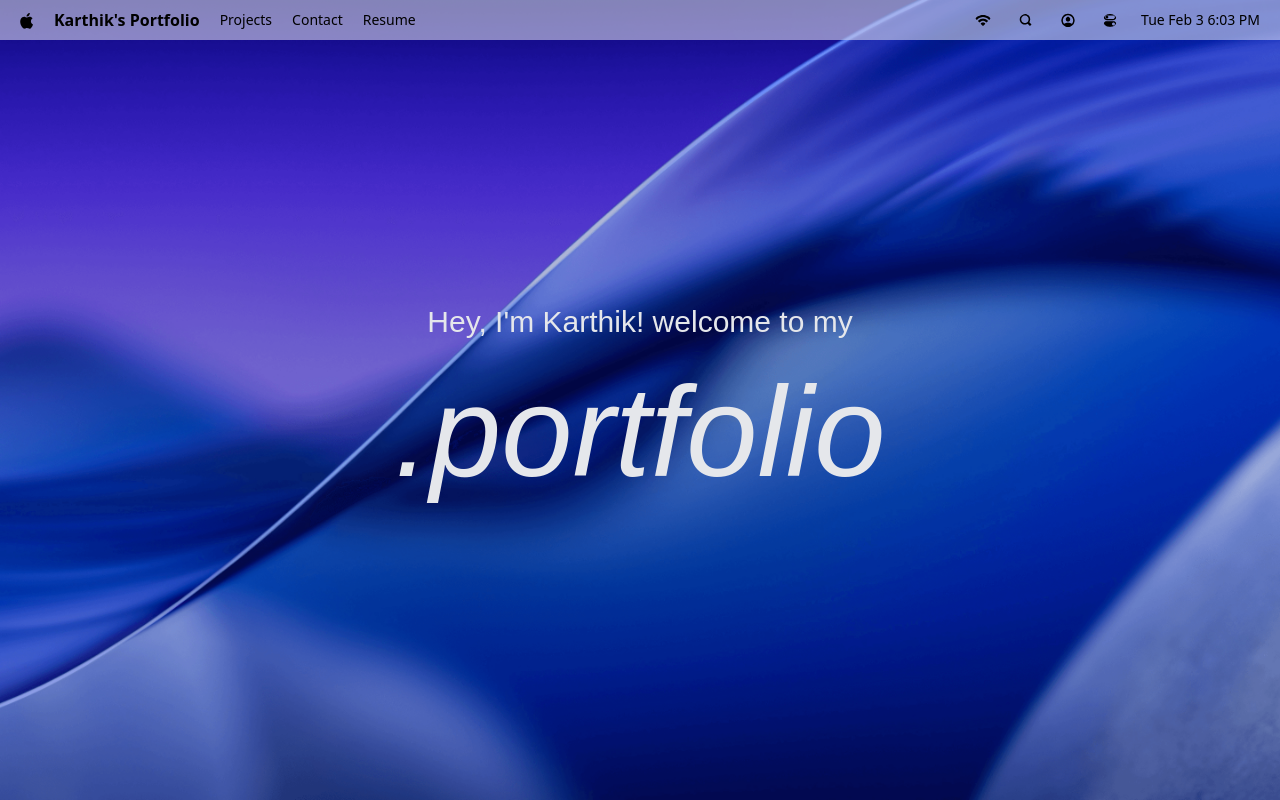
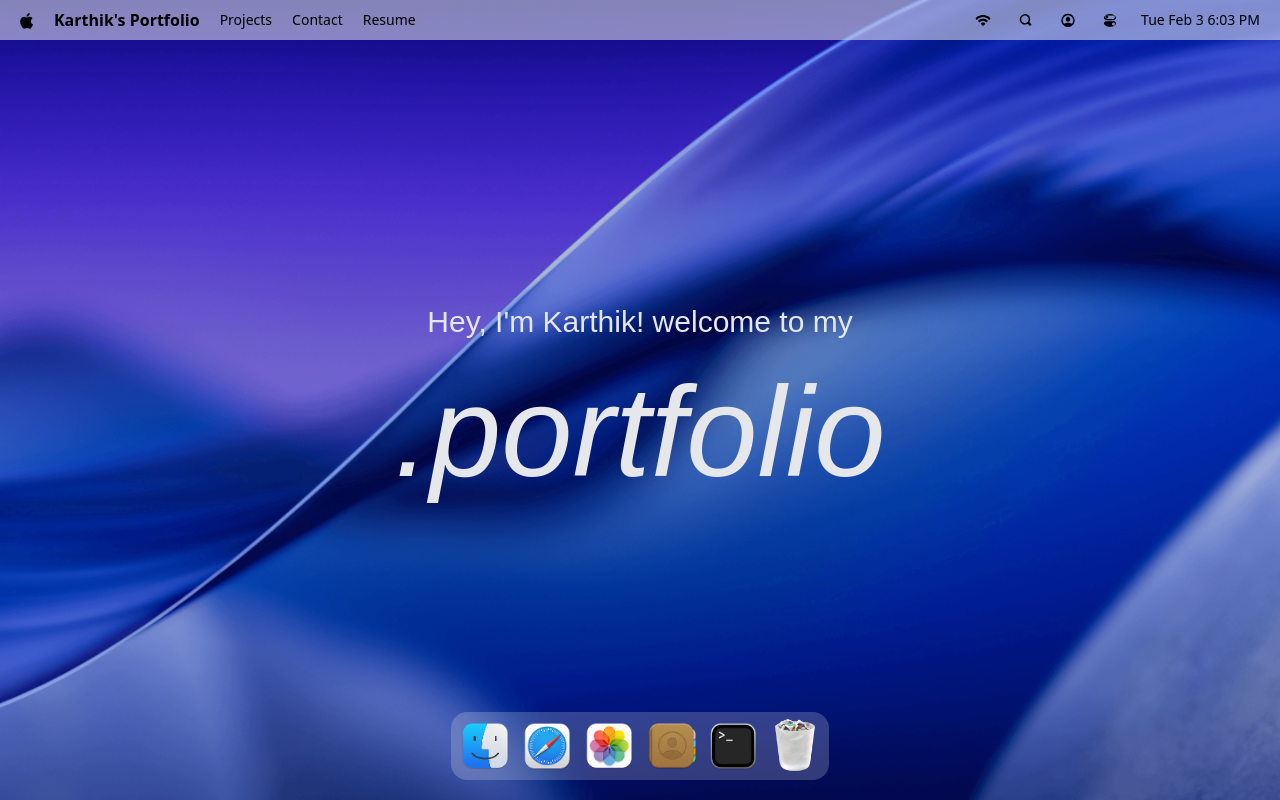
Before and after one commit to Karthik2315/Portfolio, a React (Vite) app: page / in a window 1280 px wide. Built offline with nearby package versions, Linux system fonts and the light colour scheme; a web font is replaced by a local one.

Commit message:
completed the basic frontend of dock

```diff
--- a/package.json
+++ b/package.json
@@ -17,6 +17,7 @@
     "lucide-react": "^0.563.0",
     "react": "^19.2.0",
     "react-dom": "^19.2.0",
+    "react-tooltip": "^5.30.0",
     "tailwindcss": "^4.1.18"
   },
   "devDependencies": {
--- a/src/App.jsx
+++ b/src/App.jsx
@@ -1,3 +1,4 @@
+import Dock from '#components/Dock'
 import Navbar from '#components/Navbar'
 import Welcome from '#components/Welcome'
 import React from 'react'
@@ -7,6 +8,7 @@
     <main>
       <Navbar />
       <Welcome />
+      <Dock />
     </main>
   )
 }
--- /dev/null
+++ b/src/components/Dock.jsx
@@ -0,0 +1,76 @@
+import { dockApps } from '#constants';
+import { useGSAP } from '@gsap/react';
+import React, { useRef } from 'react'
+import { Tooltip } from 'react-tooltip';
+import gsap from 'gsap';
+
+const Dock = () => {
+  const dockRef = useRef(null);
+  useGSAP(()=>{
+    const dock = dockRef.current;
+    if(!dock) return ;
+    const icons = dock.querySelectorAll(".dock-icon");
+    const animateIcons = (mouseX) => {
+      const {left} = dock.getBoundingClientRect();
+      icons.forEach((icon)=>{
+        const {left:iconLeft,width} = icon.getBoundingClientRect();
+        const center = iconLeft - left + width/2;
+        const distance = Math.abs(mouseX - center);
+        const intensity = Math.exp(-(distance ** 2.5)/20000);
+        gsap.to(icon,{
+          scale:1 + 0.25*intensity,
+          y: -15*intensity,
+          duration:0.2,
+          ease:"power1.out"
+        })
+      })
+    }
+    const handleMouseMove = (e) => {
+      const {left} = dock.getBoundingClientRect();
+      animateIcons(e.clientX - left);
+    }
+    const resetIcons = () =>
+      icons.forEach((icon)=>
+        gsap.to(icon,{
+          scale:1,
+          y:0,
+          duration:0.2,
+          ease:"power1.out"
+        }),
+      )
+    dock.addEventListener("mousemove",handleMouseMove);
+    dock.addEventListener("mouseleave",resetIcons);
+    return () => {
+      dock.removeEventListener("mousemove",handleMouseMove);
+      dock.removeEventListener("mouseleave",resetIcons);
+    }
+  },[]);
+  const toggleApp = (app) => {
+
+  }
+  return (
+    <section id='dock'>
+      <div ref={dockRef} className='dock-container'>
+        {dockApps.map((docks)=>(
+          <div key={docks.id} className='relative flex justify-center'>
+            <button
+              type='button'
+              className='dock-icon'
+              aria-label={docks.name}
+              data-tooltip-id="dock-tooltip"
+              data-tooltip-content={docks.name}
+              data-tooltip-delay-show={150}
+              disabled={!docks.canOpen}
+              onClick={()=>toggleApp({id:docks.id,canOpen:docks.canOpen})}
+              >
+                <img src={`/images/${docks.icon}`} alt={docks.name} loading='lazy' className={`${docks.canOpen ? "":"opactity-60"}`} />
+              </button>
+          </div>
+        ))}
+        <Tooltip id='dock-tooltip' place='top' className='tooltip' />
+      </div>
+    </section>
+  )
+}
+
+export default Dock
```
Also changed, not shown: 1 other file (tests, documents, lock files or other folders).
